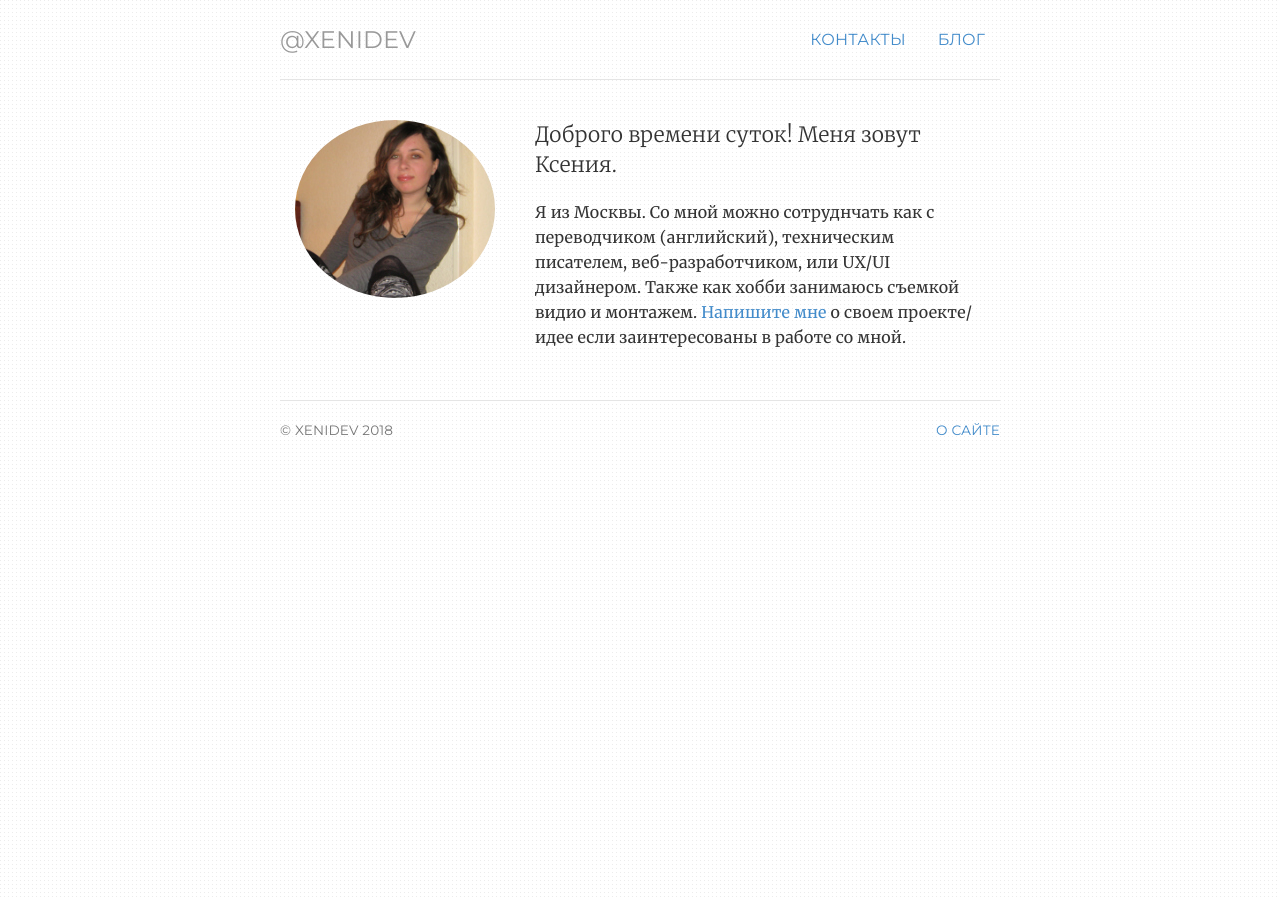
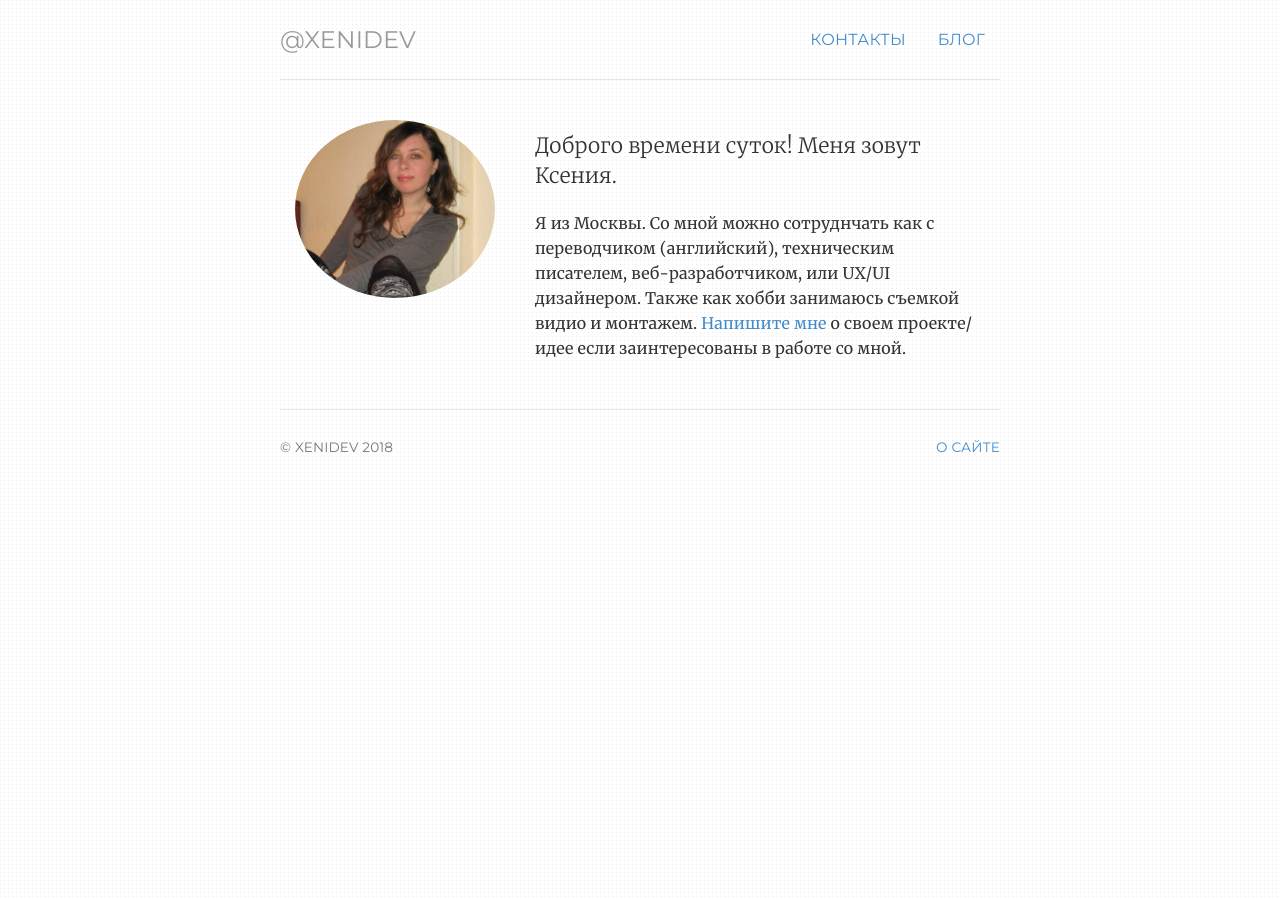
Before and after one commit to ValeraS/xenidev.github.io, a Jekyll site: the page built from index.html, in a window 1280 px wide. Built offline with Jekyll 4.4.1, drawn with Linux system fonts in a browser that asks for light colours.

Commit message:
Update style.css

```diff
--- a/css/style.css
+++ b/css/style.css
@@ -23,7 +23,9 @@
   }
 }
 
-
+p {
+  margin: .5em 0;
+}
 
 h1, h2, h3, h4, h5, h6, .h1, .h2, .h3, .h4, .h5, .h6 {
   font-family: 'Merriweather', Georgia, Times;
```
